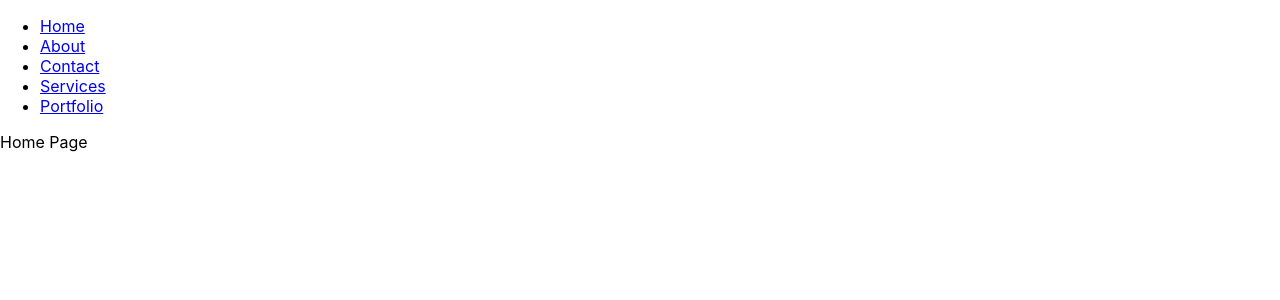
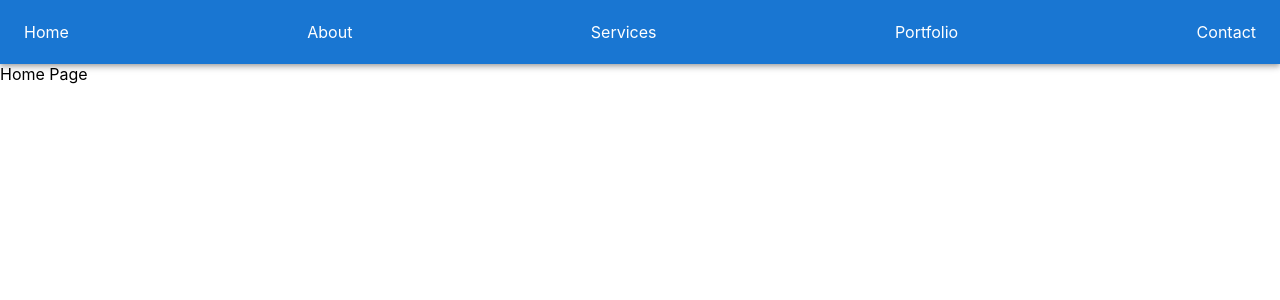
Before and after one commit to aftongauntlett/gauntlet-designs-react, a React (Create React App) app: page / in a window 1280 px wide. Shown: the top 300 px of the page. Built offline with nearby package versions, Linux system fonts and the light colour scheme.

Commit message:
connecting router to navbar

```diff
--- a/src/App.js
+++ b/src/App.js
@@ -1,48 +1,25 @@
 import React from "react";
-import Contact from "./Contact/Contact"
-import About from "./About/About"
-import Home from "./Home/Home"
-import Services from "./Services/Services"
-import Portfolio from "./Portfolio/Portfolio"
-import {
-  BrowserRouter as Router,
-  Routes,
-  Route,
-  Link
-} from "react-router-dom";
+import Navbar from "./Components/Navbar/Navbar";
+import Contact from "./Contact/Contact";
+import About from "./About/About";
+import Home from "./Home/Home";
+import Services from "./Services/Services";
+import Portfolio from "./Portfolio/Portfolio";
+import { BrowserRouter as Router, Routes, Route } from "react-router-dom";
 
 export default function App() {
   return (
-    <Router>
-      <div>
-        <nav>
-          <ul>
-            <li>
-              <Link to="/">Home</Link>
-            </li>
-            <li>
-              <Link to="/about">About</Link>
-            </li>
-            <li>
-              <Link to="/contact">Contact</Link>
-            </li>
-            <li>
-              <Link to="/services">Services</Link>
-            </li>
-             <li>
-              <Link to="/portfolio">Portfolio</Link>
-            </li>
-          </ul>
-        </nav>
-
+    <div>
+      <Router>
+        {Navbar()}
         <Routes>
-          <Route path='/' element={<Home/>} />
-          <Route path='/about' element={<About/>} />
-          <Route path='/contact' element={<Contact/>} />
-          <Route path='/services' element={<Services/>} />
-          <Route path='/portfolio' element={<Portfolio/>} />
+          <Route path="/" element={<Home />} />
+          <Route path="/about" element={<About />} />
+          <Route path="/contact" element={<Contact />} />
+          <Route path="/services" element={<Services />} />
+          <Route path="/portfolio" element={<Portfolio />} />
         </Routes>
-      </div>
-    </Router>
+      </Router>
+    </div>
   );
 }
--- /dev/null
+++ b/src/Components/Navbar/Navbar.css
@@ -0,0 +1,9 @@
+div.MuiToolbar-root > a {
+  color: white;
+  text-decoration: unset;
+}
+
+div.MuiToolbar-root {
+  color: Red;
+  justify-content: space-between;
+}
--- /dev/null
+++ b/src/Components/Navbar/Navbar.js
@@ -0,0 +1,22 @@
+import * as React from "react";
+import AppBar from "@mui/material/AppBar";
+import Box from "@mui/material/Box";
+import Toolbar from "@mui/material/Toolbar";
+import { Link } from "react-router-dom";
+import "./Navbar.css";
+
+export default function Navbar() {
+  return (
+    <Box sx={{ flexGrow: 1 }}>
+      <AppBar position="static">
+        <Toolbar>
+          <Link to="/">Home</Link>
+          <Link to="about">About</Link>
+          <Link to="services">Services</Link>
+          <Link to="portfolio">Portfolio</Link>
+          <Link to="contact">Contact</Link>
+        </Toolbar>
+      </AppBar>
+    </Box>
+  );
+}
```
Also changed, not shown: src/Components/Footer/Footer.css (added), src/Components/Footer/Footer.js (added).
